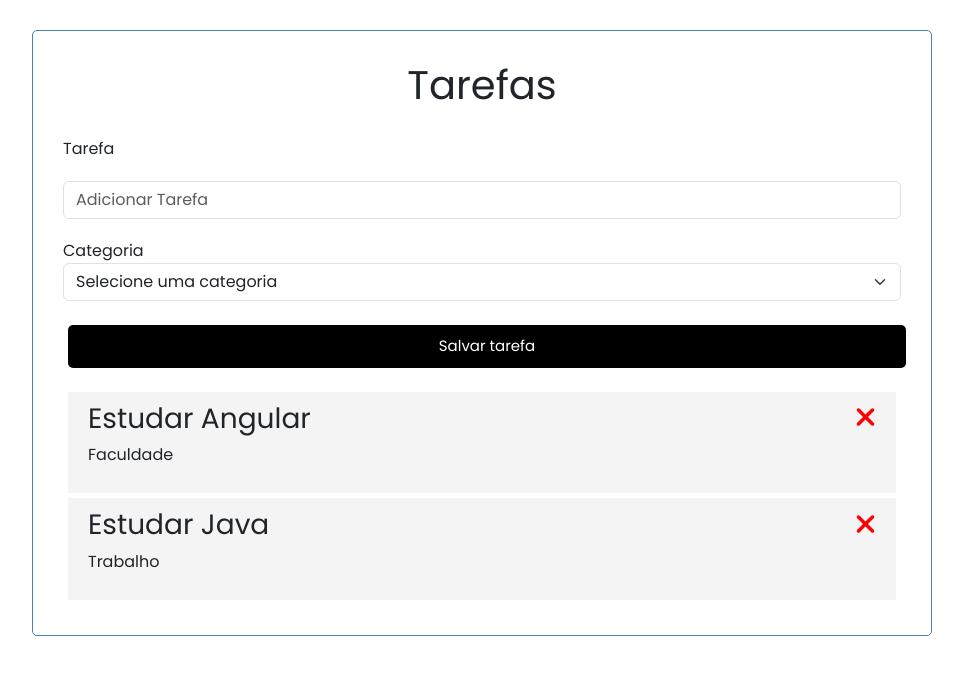
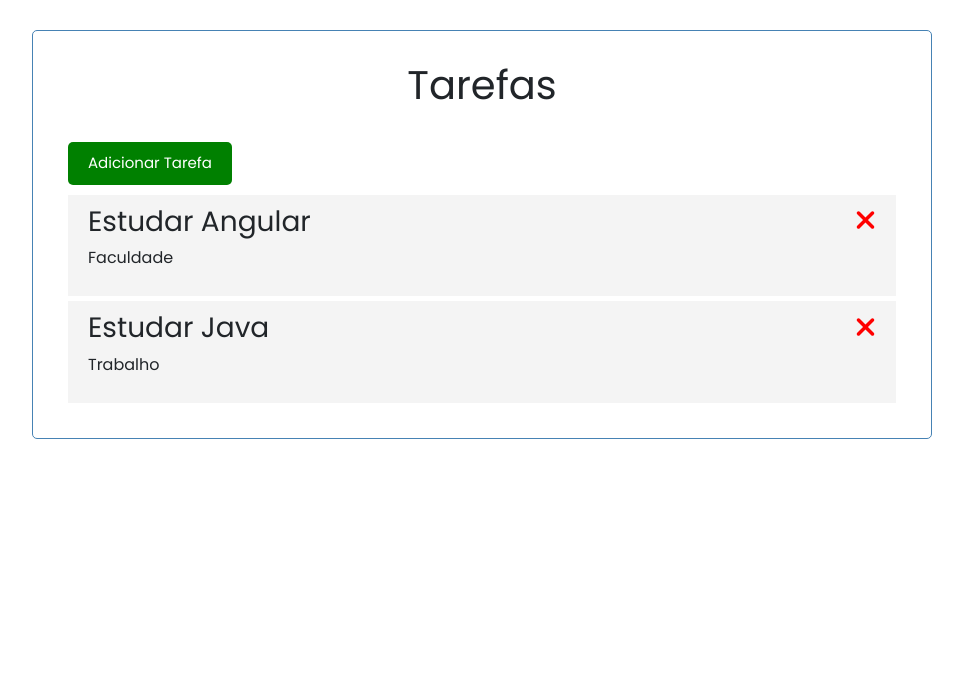
Before and after one commit to RicardoOliveira1397/ToDoList-Angular18, an Angular app: page / in a window 1280 px wide. Shown: the top 674 px of the page, without its empty margins (158-1121 px from the left). Built offline with nearby package versions, Linux system fonts and the light colour scheme; data requests are answered from the project's data file.

Commit message:
feat: alterar visualizacao botao de adicionar

```diff
--- a/src/app/components/add-task/add-task.component.html
+++ b/src/app/components/add-task/add-task.component.html
@@ -1,4 +1,11 @@
-<form (ngSubmit)="onSubmit()">
+@if (mostrarAddTarefa){
+<app-button
+  text="Fechar"
+  color="red"
+  (btnClick)="alteraVisualizacao(false)"
+></app-button>
+
+<form (ngSubmit)="onSubmit()" class="add-form">
   <div>
     <label for="text">Tarefa</label>
     <input
@@ -32,3 +39,10 @@
 
   <input type="submit" value="Salvar tarefa" class="btn btn-block mb-4" />
 </form>
+}@else {
+<app-button
+  text="Adicionar Tarefa"
+  color="green"
+  (btnClick)="alteraVisualizacao(true)"
+></app-button>
+}
--- a/src/app/components/add-task/add-task.component.ts
+++ b/src/app/components/add-task/add-task.component.ts
@@ -1,11 +1,12 @@
 import { Component, Output, EventEmitter } from '@angular/core';
 import { FormsModule } from '@angular/forms';
 import { Tarefa } from '../../Models/Tarefa';
+import { ButtonComponent } from '../button/button.component';
 
 @Component({
   selector: 'app-add-task',
   standalone: true,
-  imports: [FormsModule],
+  imports: [FormsModule, ButtonComponent],
   templateUrl: './add-task.component.html',
   styleUrl: './add-task.component.css',
 })
@@ -15,6 +16,7 @@ export class AddTaskComponent {
   tarefa: string = '';
   categoria: string = '';
   concluido: boolean = false;
+  mostrarAddTarefa: boolean = false;
 
   onSubmit() {
     if (!this.tarefa) {
@@ -33,4 +35,8 @@ export class AddTaskComponent {
     this.categoria = '';
     this.concluido = false;
   }
+
+  alteraVisualizacao(valor: boolean) {
+    this.mostrarAddTarefa = valor;
+  }
 }
--- /dev/null
+++ b/src/app/components/button/button.component.html
@@ -0,0 +1,3 @@
+<button [ngStyle]="{ background: color }" class="btn" (click)="onClick()">
+  {{ text }}
+</button>
--- /dev/null
+++ b/src/app/components/button/button.component.ts
@@ -0,0 +1,19 @@
+import { Component, Input, Output, EventEmitter } from '@angular/core';
+import { CommonModule } from '@angular/common';
+
+@Component({
+  selector: 'app-button',
+  standalone: true,
+  imports: [CommonModule],
+  templateUrl: './button.component.html',
+  styleUrl: './button.component.css',
+})
+export class ButtonComponent {
+  @Input() text: string = '';
+  @Input() color: string = '';
+  @Output() btnClick = new EventEmitter();
+
+  onClick() {
+    this.btnClick.emit();
+  }
+}
```
Also changed, not shown: src/app/components/button/button.component.css (added), 1 other file (tests, documents, lock files or other folders).
